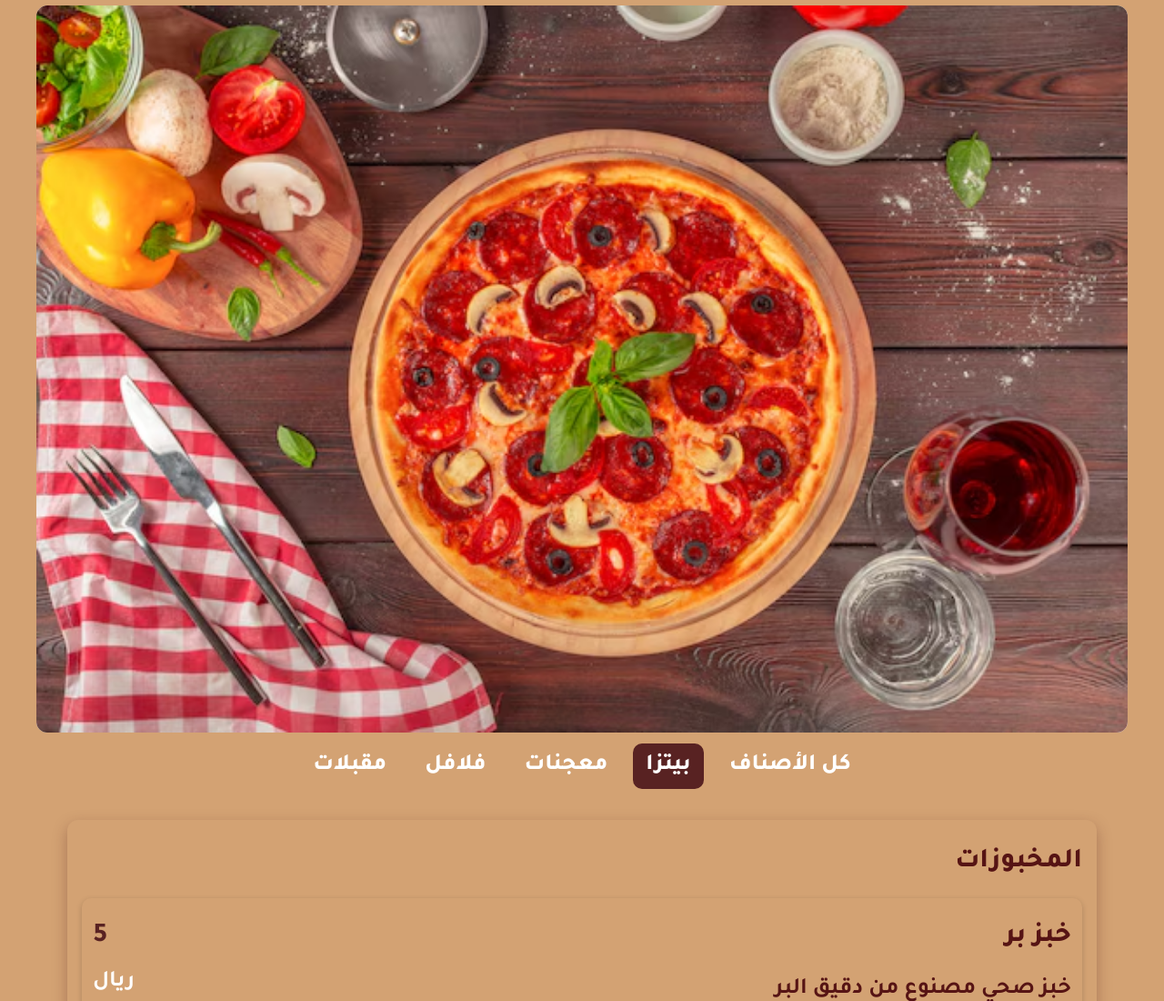
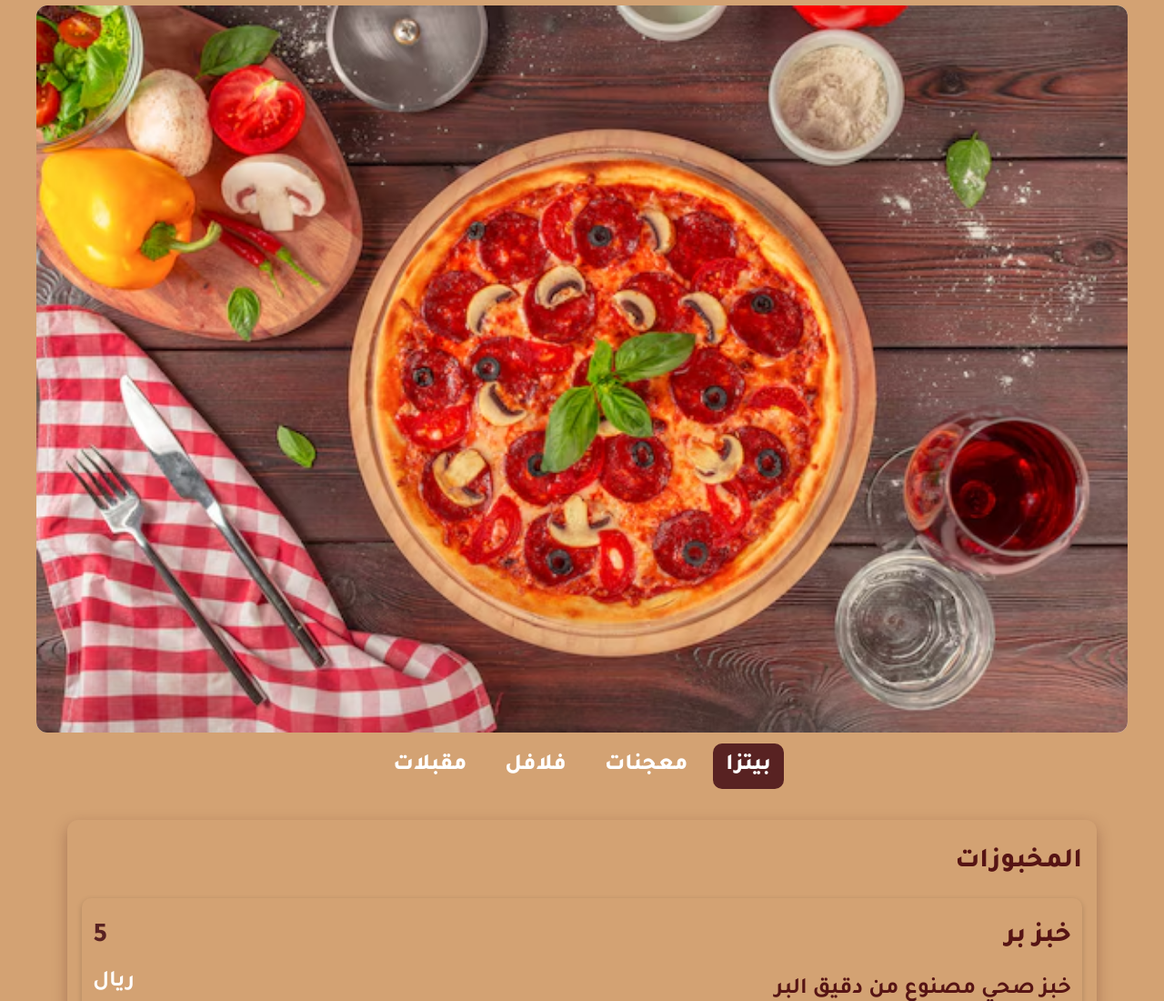
Before and after one commit to alyhayabakery/main-Alyahya-bakeries, a plain HTML site: page TEST.HTML in a window 1280 px wide. Shown: the top 1100 px of the page at 91% size. Drawn offline with Linux system fonts and the light colour scheme.

Commit message:
Update TEST.HTML

```diff
--- a/TEST.HTML
+++ b/TEST.HTML
@@ -197,7 +197,7 @@
 
   <!-- التبويبات -->
   <div class="tabs">
-    <button class="tab active" data-target="all">كل الأصناف</button>
+
     <button class="tab" data-target="bakery">بيتزا</button>
     <button class="tab" data-target="sweets">معجنات</button>
     <button class="tab" data-target="drinks">فلافل</button>
```
